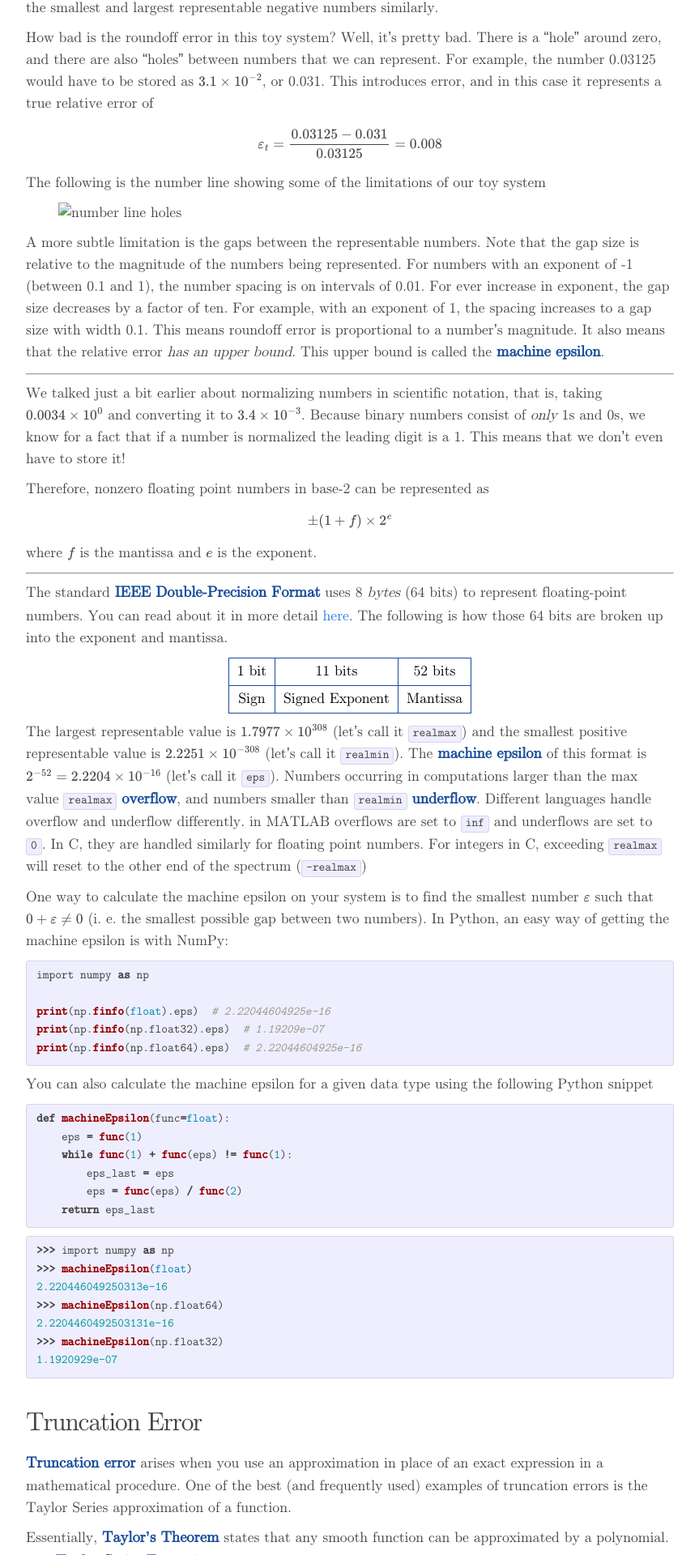
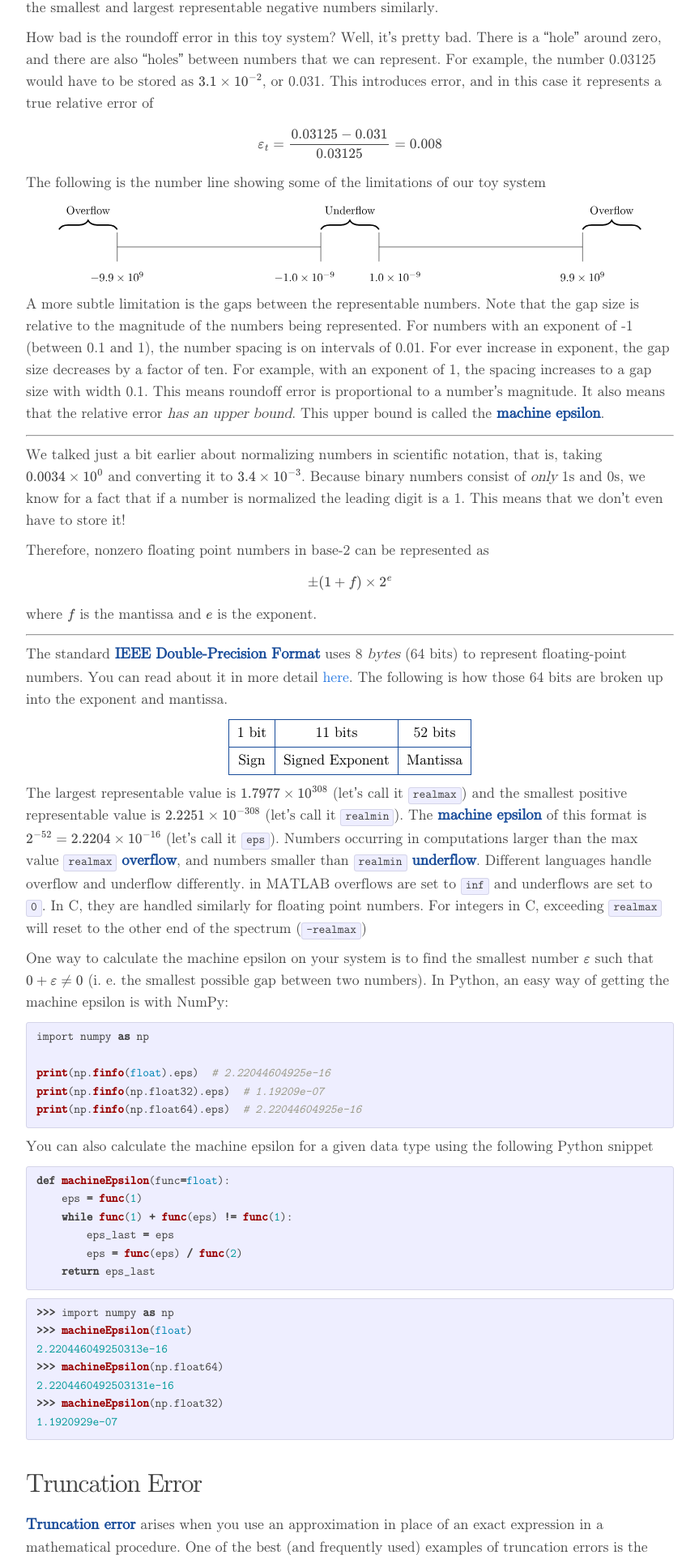
Before and after one commit to Notgnoshi/notgnoshi.github.io, a Jekyll site: the page built from _posts/2016-06-11-numerical-math.md, in a window 1280 px wide. Shown: the part 3913-5833 px from the top of the page at 81% size, without its empty margins (208-1071 px from the left). Built offline with Jekyll 4.4.1, drawn with Linux system fonts in a browser that asks for light colours; formulas are drawn with MathJax 3.

Commit message:
fixed image path

```diff
--- a/_posts/2016-06-11-numerical-math.md
+++ b/_posts/2016-06-11-numerical-math.md
@@ -152,7 +152,7 @@ $$\varepsilon_t = \frac{0.03125 - 0.031}{0.03125} = 0.008$$
 
 The following is the number line showing some of the limitations of our toy system
 
-<img class="centered-full" src="{{ "/assets/floating-point-math/error.svg" | prepend: site.baseurl }}" alt="number line holes">
+<img class="centered-full" src="{{ "/assets/posts/floating-point-math/error.svg" | prepend: site.baseurl }}" alt="number line holes">
 
 A more subtle limitation is the gaps between the representable numbers. Note that the gap size is relative to the magnitude of the numbers being represented. For numbers with an exponent of -1 (between 0.1 and 1), the number spacing is on intervals of 0.01. For ever increase in exponent, the gap size decreases by a factor of ten. For example, with an exponent of 1, the spacing increases to a gap size with width 0.1. This means roundoff error is proportional to a number's magnitude. It also means that the relative error *has an upper bound*. This upper bound is called the **machine epsilon**.
 
```
